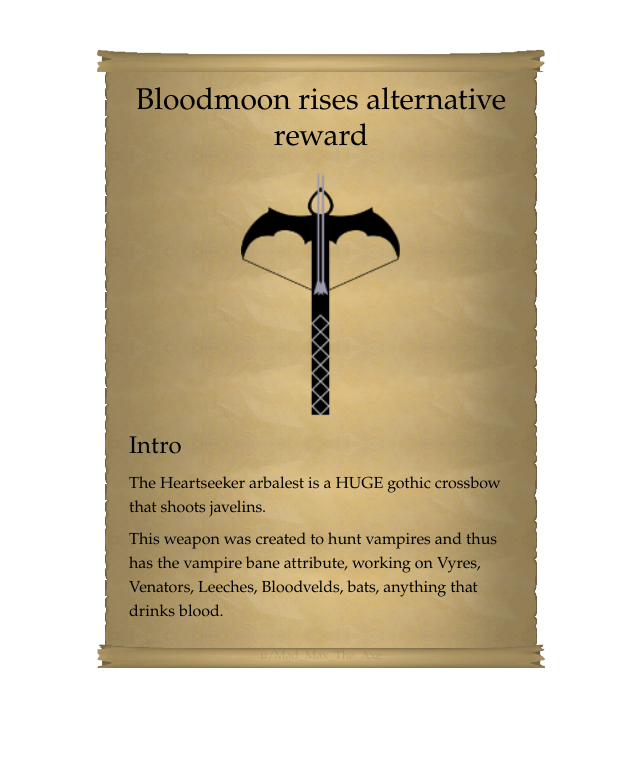
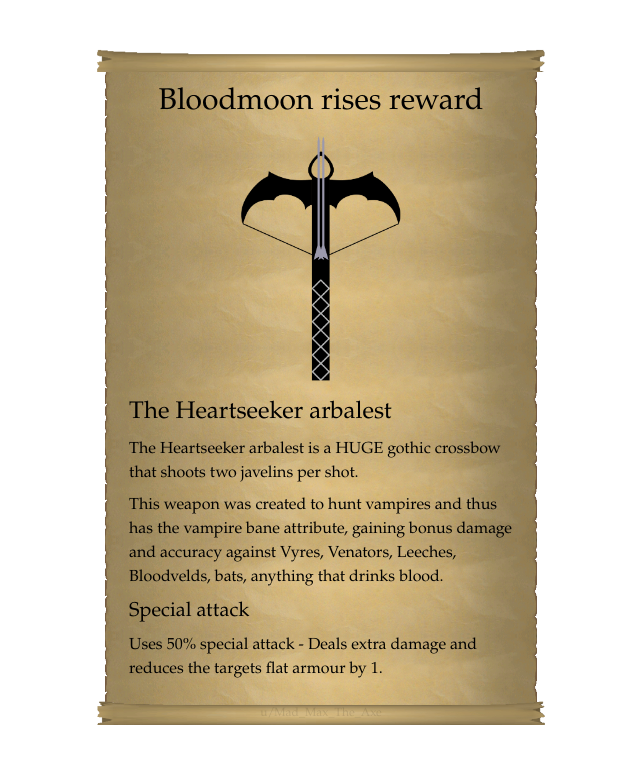
Before and after one commit to MaxRandle/osrs-blog, a Next.js app: page /bloodmoon-rises in a window 1280 px wide. Shown: the top 764 px of the page, without its empty margins (319-959 px from the left). Built offline with nearby package versions, Linux system fonts and the light colour scheme.

Commit message:
higher res image

```diff
--- a/app/bloodmoon-rises/page.mdx
+++ b/app/bloodmoon-rises/page.mdx
@@ -1,7 +1,7 @@
 import { Row } from "@/ui/Row";
 import { NoShrink } from "@/ui/NoShrink";
 
-# Bloodmoon rises alternative reward
+# Bloodmoon rises reward
 
 <Row>
   <NoShrink>
@@ -13,8 +13,12 @@ import { NoShrink } from "@/ui/NoShrink";
   </NoShrink>
 </Row>
 
-## Intro
+## The Heartseeker arbalest
 
-The Heartseeker arbalest is a HUGE gothic crossbow that shoots javelins.
+The Heartseeker arbalest is a HUGE gothic crossbow that shoots two javelins per shot.
 
-This weapon was created to hunt vampires and thus has the vampire bane attribute, working on Vyres, Venators, Leeches, Bloodvelds, bats, anything that drinks blood.
+This weapon was created to hunt vampires and thus has the vampire bane attribute, gaining bonus damage and accuracy against Vyres, Venators, Leeches, Bloodvelds, bats, anything that drinks blood.
+
+### Special attack
+
+Uses 50% special attack - Deals extra damage and reduces the targets flat armour by 1.
```
Also changed, not shown: public/media/arbalest.png.
